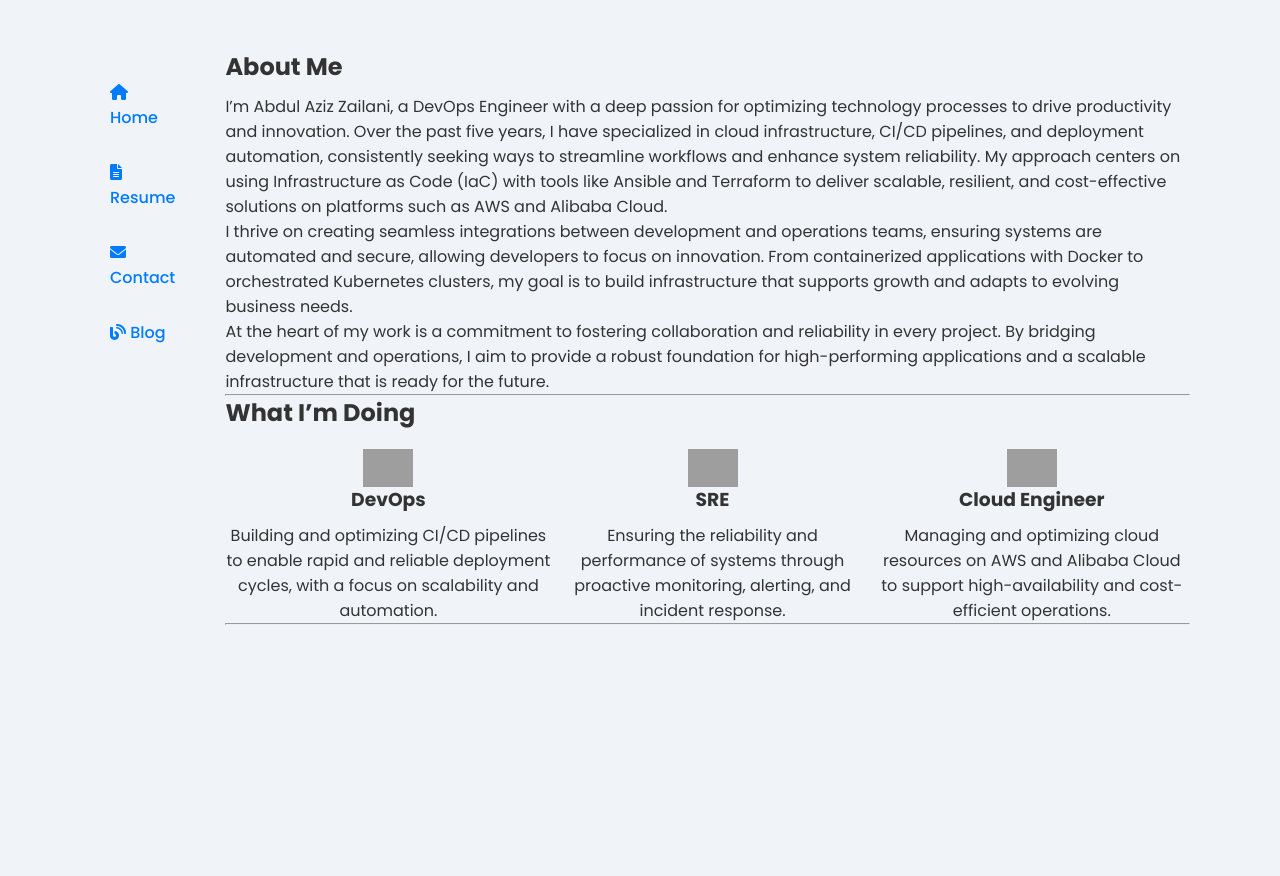
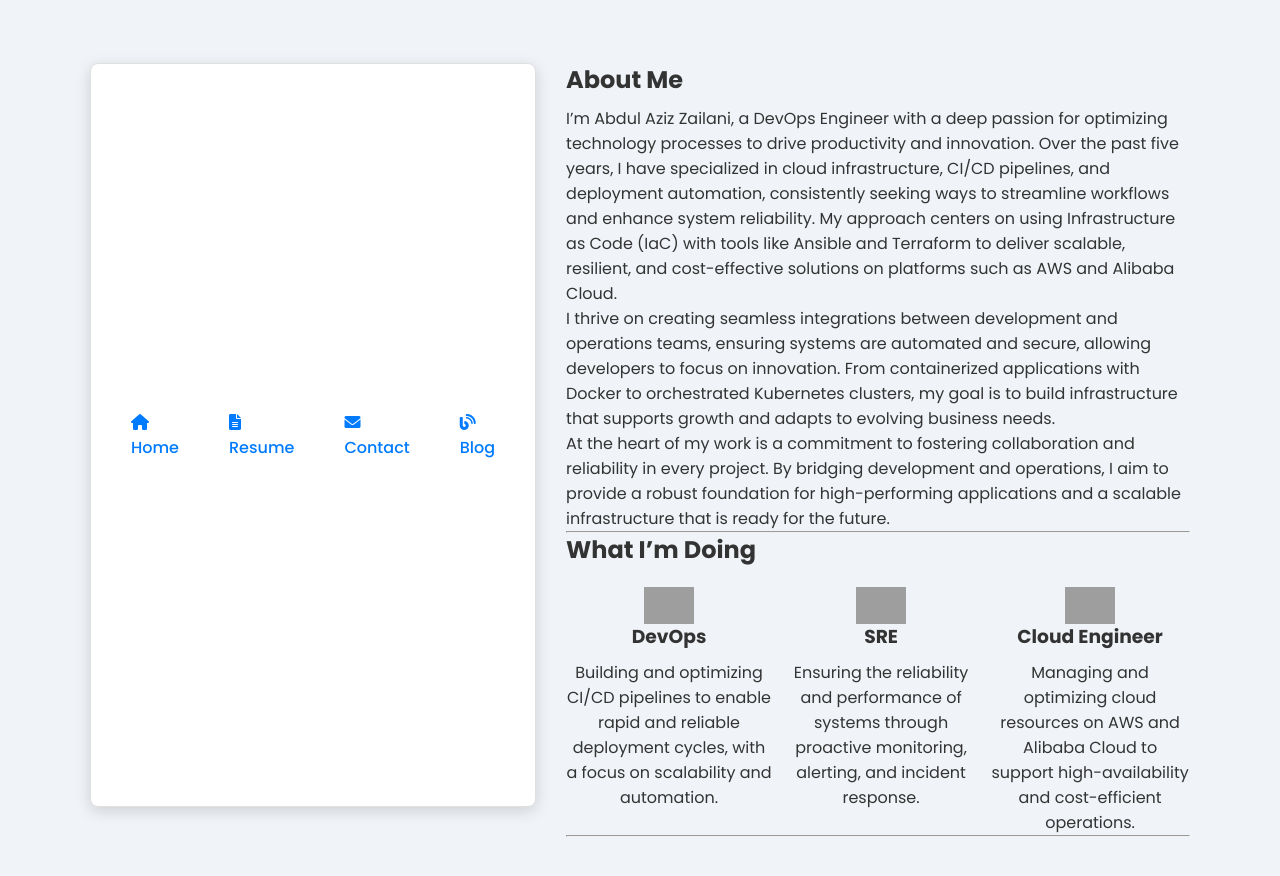
Before and after one commit to azizzailani/azizzailani.github.io, a Jekyll site: the page built from index.md, in a window 1280 px wide. Shown: the top 876 px of the page. Built offline with Jekyll 4.4.1, drawn with Linux system fonts in a browser that asks for light colours; grey boxes are pictures that could not be loaded.

Commit message:
💄 style: Update layout styles in style.css
- Adjusted positioning and alignment properties for body element.
- Enhanced styling for header, sidebar, and navigation elements.
- Updated layout for main container to be more centered and responsive.
- Modified styles for sidebar and main content to improve consistency.

```diff
--- a/assets/css/style.css
+++ b/assets/css/style.css
@@ -16,6 +16,7 @@
     --min-height-content: 85vh;
     --sidebar-width: 250px;
     --content-width: 800px;
+    /* Lebar tetap untuk main-content */
 }
 
 /* Reset dasar */
@@ -33,24 +34,52 @@ body {
     color: var(--secondary-color);
     background-color: var(--background-color);
     display: flex;
-    justify-content: center;
-    align-items: flex-start;
+    flex-direction: column;
+    align-items: center;
     padding: var(--spacing-large);
     min-height: 100vh;
 }
 
-/* Kontainer utama */
+/* Header */
+header {
+    width: 100%;
+    max-width: var(--max-width-content);
+    background-color: var(--box-background);
+    border: 1px solid var(--border-color);
+    border-radius: 8px;
+    box-shadow: 0 4px 15px rgba(0, 0, 0, 0.15);
+    padding: var(--spacing-medium);
+    margin-bottom: var(--spacing-large);
+    display: flex;
+    justify-content: space-between;
+    align-items: center;
+}
+
+/* Navigasi di Header */
+header nav {
+    display: flex;
+    gap: var(--spacing-small);
+}
+
+header nav a {
+    color: var(--primary-color);
+    text-decoration: none;
+    font-weight: 500;
+    padding: var(--spacing-small) var(--spacing-medium);
+    border-radius: 5px;
+    transition: background 0.3s, transform 0.3s;
+}
+
+header nav a:hover {
+    background: rgba(0, 123, 255, 0.1);
+    transform: scale(1.05);
+}
+
+/* Kontainer utama untuk Sidebar dan Konten */
 .container {
     display: flex;
-    position: absolute;
-    /* Posisi absolut untuk konsistensi */
-    top: 50px;
-    /* Tetapkan posisi atas tetap */
-    left: 50%;
-    /* Pusatkan secara horizontal */
-    transform: translateX(-50%);
-    /* Pusatkan di layar */
-    flex-direction: row;
+    position: relative;
+    /* Gunakan posisi relatif untuk konsistensi */
     max-width: var(--max-width-content);
     gap: var(--spacing-large);
     margin: auto;
@@ -68,28 +97,6 @@ body {
     position: sticky;
     top: 20px;
     height: var(--min-height-content);
-}
-
-/* Navigasi */
-nav {
-    display: flex;
-    flex-direction: column;
-    gap: var(--spacing-small);
-    margin-top: var(--spacing-medium);
-}
-
-nav a {
-    color: var(--primary-color);
-    text-decoration: none;
-    font-weight: 500;
-    padding: var(--spacing-small) var(--spacing-medium);
-    border-radius: 5px;
-    transition: background 0.3s, transform 0.3s;
-}
-
-nav a:hover {
-    background: rgba(0, 123, 255, 0.1);
-    transform: scale(1.05);
 }
 
 /* Konten Utama */
@@ -163,12 +170,12 @@ p:hover {
     .container {
         flex-direction: column;
         align-items: center;
-        top: 20px;
-        /* Sesuaikan posisi atas */
-        transform: none;
-        /* Pusatkan tanpa transform */
         width: 100%;
         padding: var(--spacing-medium);
+    }
+
+    header {
+        padding: var(--spacing-small);
     }
 
     .sidebar,
```
